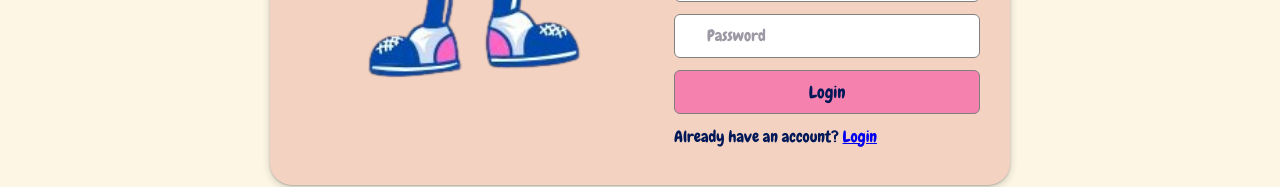
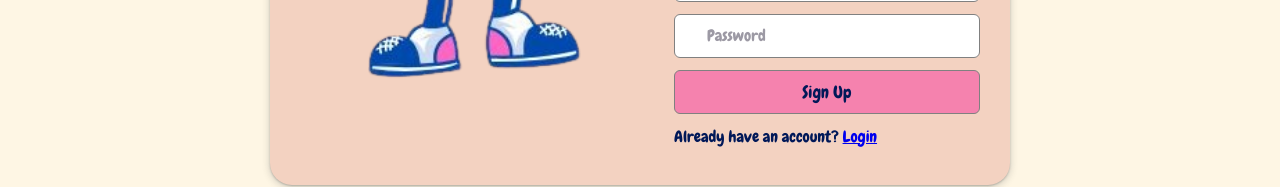
Before and after one commit to Vijayperugu/Drawsarous, a React (Vite) app in the folder frontend/: page /signUp in a window 1280 px wide. Shown: the part 551-738 px from the top of the page. Built offline with nearby package versions, Linux system fonts and the light colour scheme.

Commit message:
Refactor user authentication logic and enhance error handling in Login and SignUp components; add axios for API requests and improve CSS for error messages.

```diff
--- a/frontend/package.json
+++ b/frontend/package.json
@@ -10,6 +10,7 @@
     "preview": "vite preview"
   },
   "dependencies": {
+    "axios": "^1.10.0",
     "react": "^19.1.0",
     "react-dom": "^19.1.0",
     "react-icons": "^5.5.0",
--- a/frontend/src/pages/Login.jsx
+++ b/frontend/src/pages/Login.jsx
@@ -1,18 +1,44 @@
 import google from '../assets/google.svg'
 import facbook from '../assets/facebook.svg'
-import { Link } from 'react-router-dom';
+import { Link, useNavigate } from 'react-router-dom';
 import '../styles/Login.css';
 import { useState } from 'react';
+import axios from "axios"
+
 
 const Login = () => {
-    const [email,setEmail] = useState();
-    const [password,setPassword] = useState();
+    const backendUrl = "http://localhost:8000";
+    const navigate = useNavigate('');
+    const [email, setEmail] = useState('');
+    const [password, setPassword] = useState('');
+    const [errorMessage, setErrorMessage] = useState('');
+
+
+    const handleSubmit = async (e) => {
+        e.preventDefault()
+        setErrorMessage('');
+        try {
+            const response = await axios.post(backendUrl + "/user/login", {
+                email, password
+            })
+            if (response.data.success) {
+                navigate('/home')
+            } else {
+                setErrorMessage(response.data.message || "server Error")
+            }
+        } catch (error) {
+            console.error(error);
+
+        }
+
+    }
+
     return (
         <div className='body-container'>
             <div className="card">
                 <div className="hero">
                 </div>
-                <form>
+                <form onSubmit={handleSubmit}>
                     <h2>Drawsarous</h2>
                     <h3>Login to your account</h3>
                     <div className="socials">
@@ -26,14 +52,17 @@ const Login = () => {
                         </button>
                     </div>
                     <span className="or"></span>
-                    <input type="email"
-                    placeholder="Email"
-                    value={email}
-                    onChange={(e)=> setEmail(e.target.value)} />
+                    <input type="text"
+                        placeholder="Email"
+                        value={email}
+                        onChange={(e) => setEmail(e.target.value)} />
                     <input type="password"
-                    placeholder="Password"
-                    value={password}
-                    onChange={(e)=>setPassword(e.target.value)}/>
+                        placeholder="Password"
+                        value={password}
+                        onChange={(e) => setPassword(e.target.value)} />
+                    {errorMessage && (
+                        <p className="error-message">{errorMessage}</p>
+                    )}
                     <button type="submit">Login</button>
                     <p className='signup-link'>
                         New here? <Link to='/signUp' className='highlight'> create new Account</Link>
--- a/frontend/src/pages/SignUp.jsx
+++ b/frontend/src/pages/SignUp.jsx
@@ -1,19 +1,43 @@
 import { useState } from 'react';
 import google from '../assets/google.svg'
 import facbook from '../assets/facebook.svg'
-import { Link } from 'react-router-dom';
+import { Link, useNavigate } from 'react-router-dom';
+import axios from 'axios';
 import '../styles/Login.css';
 
 const SignUp = () => {
-    const [name, setName] = useState();
-    const [email, setEmail] = useState();
-    const [password, setPassword] = useState();
+    const backendUrl = "http://localhost:8000"
+    const navigate = useNavigate('')
+    const [name, setName] = useState('');
+    const [email, setEmail] = useState('');
+    const [password, setPassword] = useState('');
+    const [errorMessage, setErrorMessage] = useState('');
+    const handleSubmit = async (event) => {
+       try {
+         event.preventDefault();
+        setErrorMessage('');
+        const response =  await axios.post(backendUrl + "/user/register",{
+            name,email,password
+        });
+        if (response.data.success) {
+            navigate('/home');
+        } else {
+            setErrorMessage(
+            error.response?.data?.message || "Server error. Please try again."
+        );
+        }
+
+
+       } catch (error) {
+            console.log(error)
+       }
+    }
     return (
         <div className='body-container'>
             <div className="card">
                 <div className="hero">
                 </div>
-                <form>
+                <form onSubmit={handleSubmit}>
                     <h2>Drawsarous</h2>
                     <h3>Create new account</h3>
                     <div className="socials">
@@ -28,9 +52,9 @@ const SignUp = () => {
                     </div>
                     <span className="or"></span>
                     <input type="text"
-                    placeholder='UserName'
-                    value={name}
-                    onChange={(e)=>setName(e.target.value)} />
+                        placeholder='UserName'
+                        value={name}
+                        onChange={(e) => setName(e.target.value)} />
                     <input type="email"
                         placeholder="Email"
                         value={email}
@@ -39,7 +63,10 @@ const SignUp = () => {
                         placeholder="Password"
                         value={password}
                         onChange={(e) => setPassword(e.target.value)} />
-                    <button type="submit">Login</button>
+                    {errorMessage && (
+                        <p className="error-message">{errorMessage}</p>
+                    )}
+                    <button type="submit">Sign Up</button>
                     <p className='signup-link'>
                         Already have an account? <Link to='/login' className='highlight'>Login</Link>
                     </p>
--- a/frontend/src/styles/Login.css
+++ b/frontend/src/styles/Login.css
@@ -91,6 +91,12 @@ input {
 
 input::placeholder {
   color: #9c99a4;
+}
+.error-message {
+  color: red;
+  font-size: 0.85rem;
+  margin-top: 4px;
+  margin-bottom: 10px;
 }
 
 .socials {
```
Also changed, not shown: 2 other files (tests, documents, lock files or other folders).
